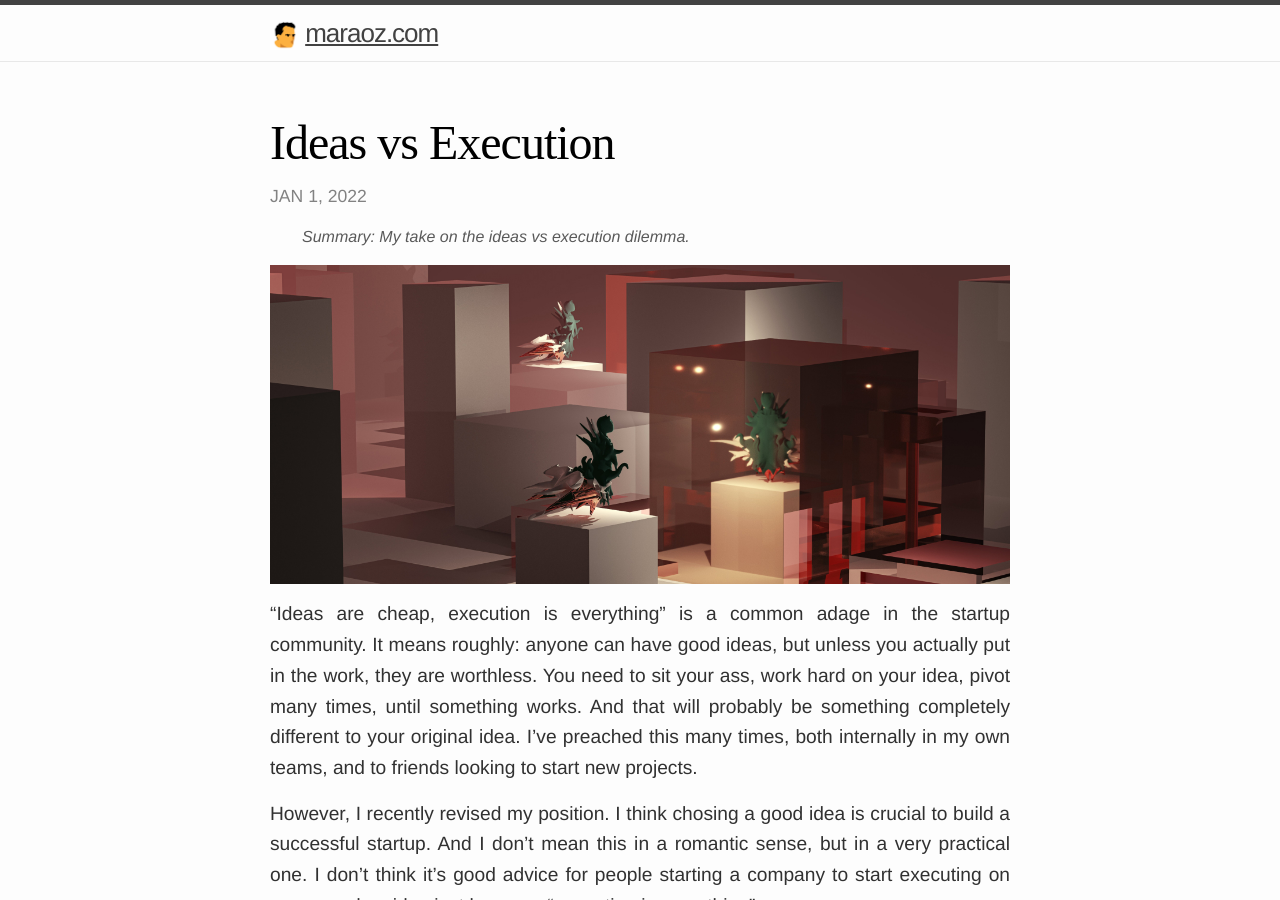
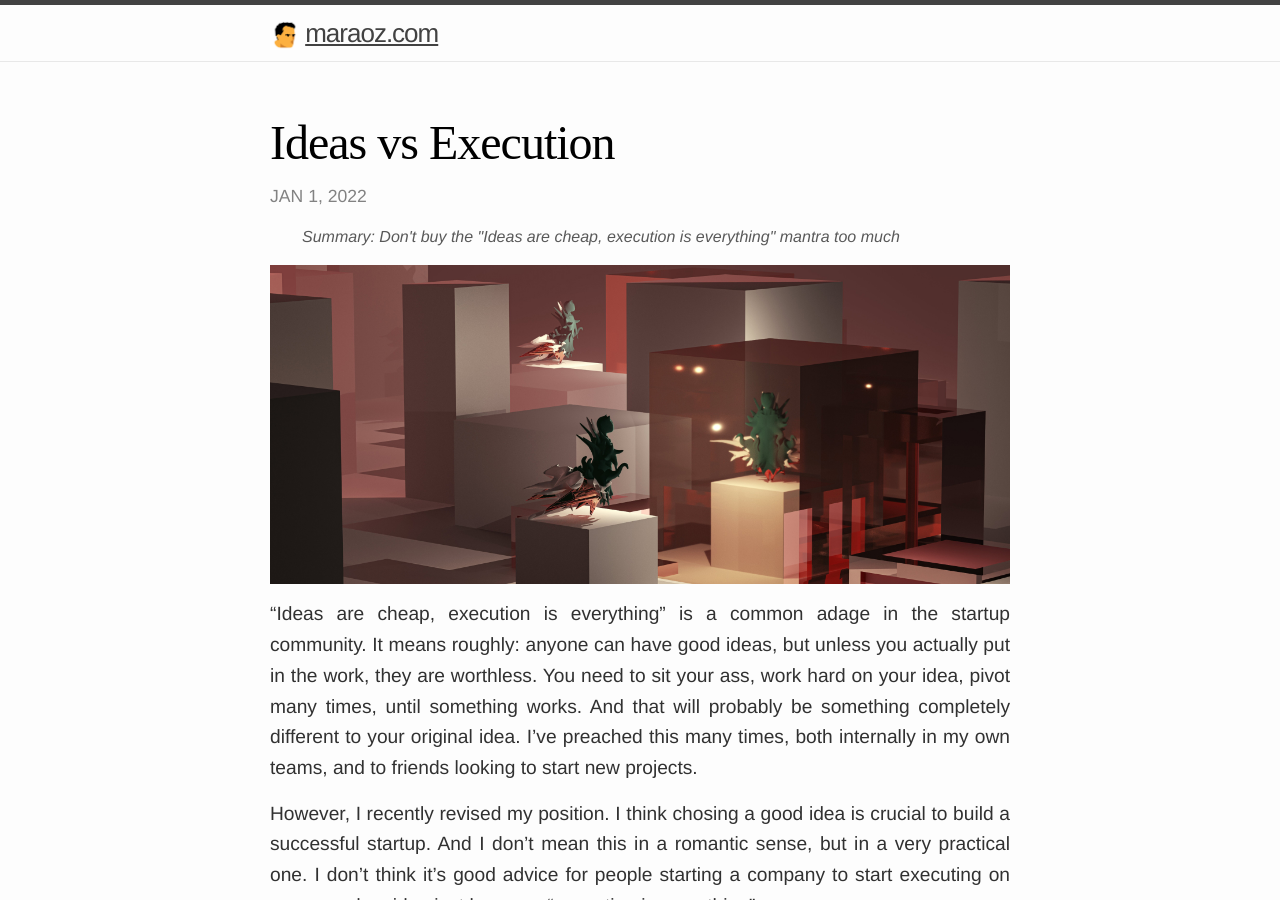
Before and after one commit to tobyornottobe/maraoz.github.io, a Jekyll site: the page built from _posts/2022-01-01-ideas-vs-execution.md, in a window 1280 px wide and 900 px high. Built offline with Jekyll 4.4.1, drawn with Linux system fonts in a browser that asks for light colours.

Commit message:
update ideas vs exec

```diff
--- a/_posts/2022-01-01-ideas-vs-execution.md
+++ b/_posts/2022-01-01-ideas-vs-execution.md
@@ -5,7 +5,7 @@ draft: true
 ---
 <figure>
   <figcaption style="text-align: left">
-  Summary: My take on the ideas vs execution dilemma.
+  Summary: Don't buy the "Ideas are cheap, execution is everything" mantra too much
   </figcaption>
 </figure>
 
```
